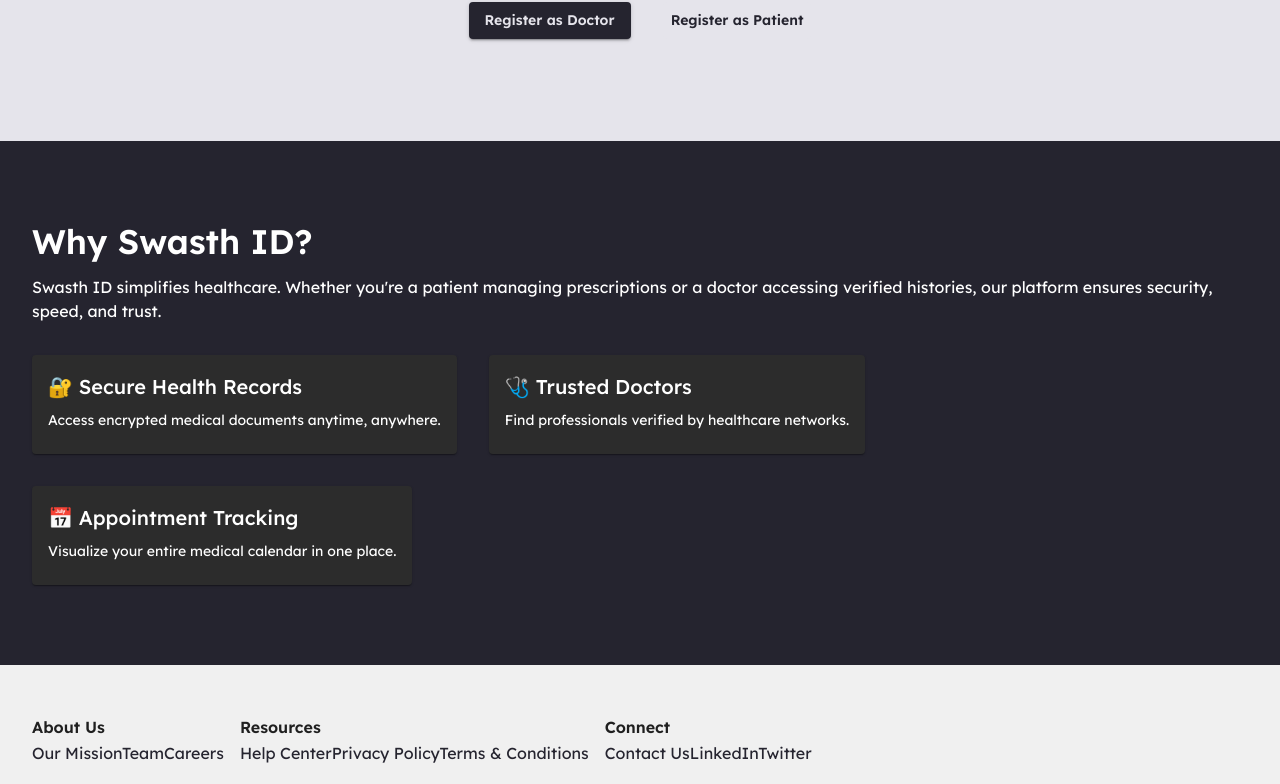
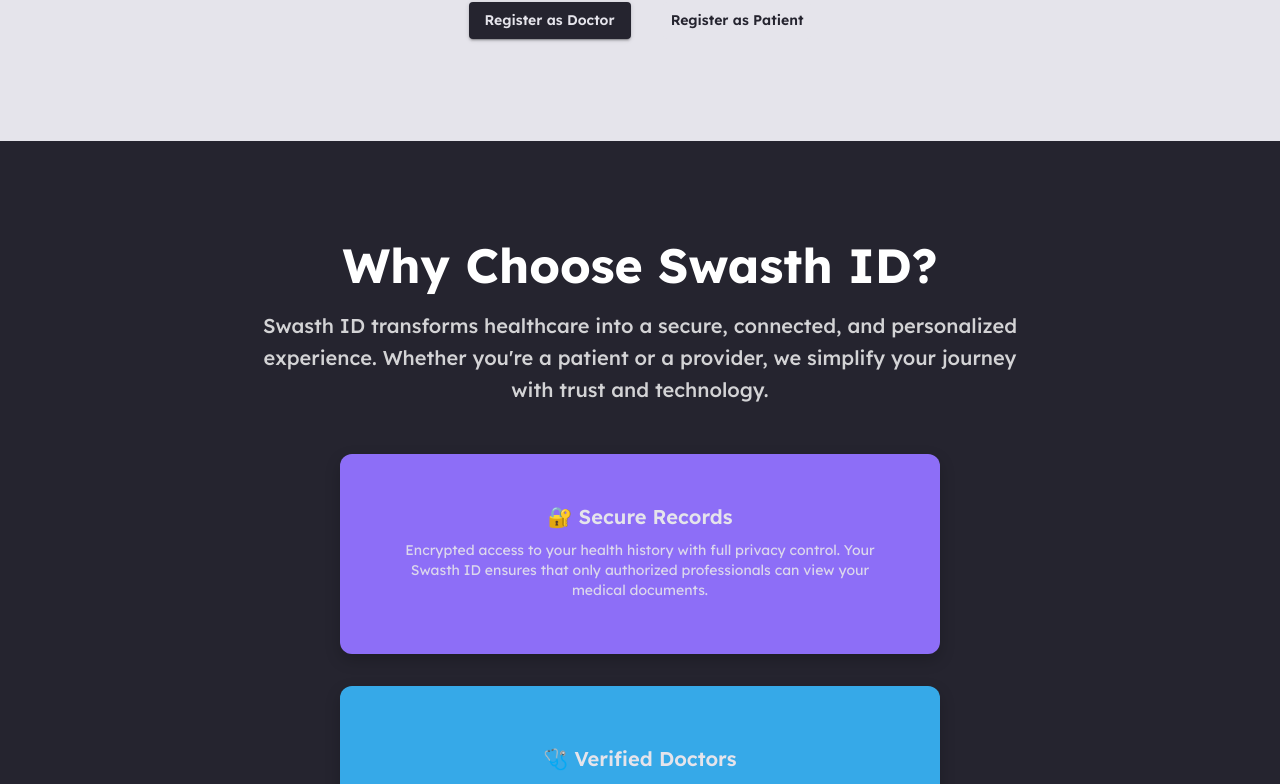
Before and after one commit to sumanthakur0401/Swasth_ID_FrontEnd, a Next.js app: page / in a window 1280 px wide. Shown: the part 538-1322 px from the top of the page. Built offline with nearby package versions, Linux system fonts and the light colour scheme.

Commit message:
Welcome page updated

```diff
--- a/src/components/Welcome/WelcomePage.jsx
+++ b/src/components/Welcome/WelcomePage.jsx
@@ -200,50 +200,88 @@
       </Box>
 
       {/* Info Section */}
+      {/* Info Section */}
       <Box
         sx={{
           backgroundColor: theme.palette.primary.main,
           color: "white",
           px: 4,
-          py: 10,
+          py: 12,
+          display: "flex",
+          flexDirection: "column",
+          alignItems: "center",
         }}
       >
-        <Typography variant="h4" fontWeight="600" gutterBottom>
-          Why Swasth ID?
+        <Typography
+          variant="h3"
+          fontWeight="700"
+          gutterBottom
+          textAlign="center"
+        >
+          Why Choose Swasth ID?
         </Typography>
-        <Typography variant="body1" mb={4}>
-          Swasth ID simplifies healthcare. Whether you're a patient managing
-          prescriptions or a doctor accessing verified histories, our platform
-          ensures security, speed, and trust.
+        <Typography
+          variant="h6"
+          mb={6}
+          sx={{
+            maxWidth: "800px",
+            textAlign: "center",
+            color: "rgba(255,255,255,0.8)",
+          }}
+        >
+          Swasth ID transforms healthcare into a secure, connected, and
+          personalized experience. Whether you're a patient or a provider, we
+          simplify your journey with trust and technology.
         </Typography>
 
-        <Grid container spacing={4}>
+        {/* Vertically stacked cards */}
         {[
           {
-              title: "🔐 Secure Health Records",
-              desc: "Access encrypted medical documents anytime, anywhere.",
+            title: "🔐 Secure Records",
+            desc: "Encrypted access to your health history with full privacy control. Your Swasth ID ensures that only authorized professionals can view your medical documents.",
+            color: theme.palette.primary.themeColor_1,
           },
           {
-              title: "🩺 Trusted Doctors",
-              desc: "Find professionals verified by healthcare networks.",
+            title: "🩺 Verified Doctors",
+            desc: "Consult trusted professionals with verified credentials. Our network includes specialists across fields, all vetted for quality and experience.",
+            color: theme.palette.primary.themeColor_2,
           },
           {
-              title: "📅 Appointment Tracking",
-              desc: "Visualize your entire medical calendar in one place.",
+            title: "📅 Smart Scheduling",
+            desc: "Track appointments and receive timely reminders. Our calendar syncs with your health timeline so you never miss a checkup or consultation.",
+            color: theme.palette.primary.themeColor_3,
           },
         ].map((card, index) => (
-            <Grid item xs={12} md={4} key={index}>
-              <Card sx={{ backgroundColor: "#2c2c2c", color: "white" }}>
+          <Card
+            key={index}
+            sx={{
+              backgroundColor: card.color,
+              color: theme.palette.primary.bgcolor_1,
+              borderRadius: 3,
+              boxShadow: "0 6px 16px rgba(0,0,0,0.2)",
+              width: "100%",
+              maxWidth: "600px",
+              height: "200px",
+              mb: 4,
+              display: "flex",
+              flexDirection: "column",
+              justifyContent: "center",
+              alignItems: "center",
+              px: 4,
+              py: 3,
+              textAlign: "center",
+            }}
+          >
             <CardContent>
-                  <Typography variant="h6" gutterBottom>
+              <Typography variant="h6" fontWeight="600" gutterBottom>
                 {card.title}
               </Typography>
-                  <Typography variant="body2">{card.desc}</Typography>
+              <Typography variant="body2" sx={{ opacity: 0.9 }}>
+                {card.desc}
+              </Typography>
             </CardContent>
           </Card>
-            </Grid>
         ))}
-        </Grid>
       </Box>
 
       {/* Footer */}
```
Lines whose indentation alone changed are shown as unchanged.
